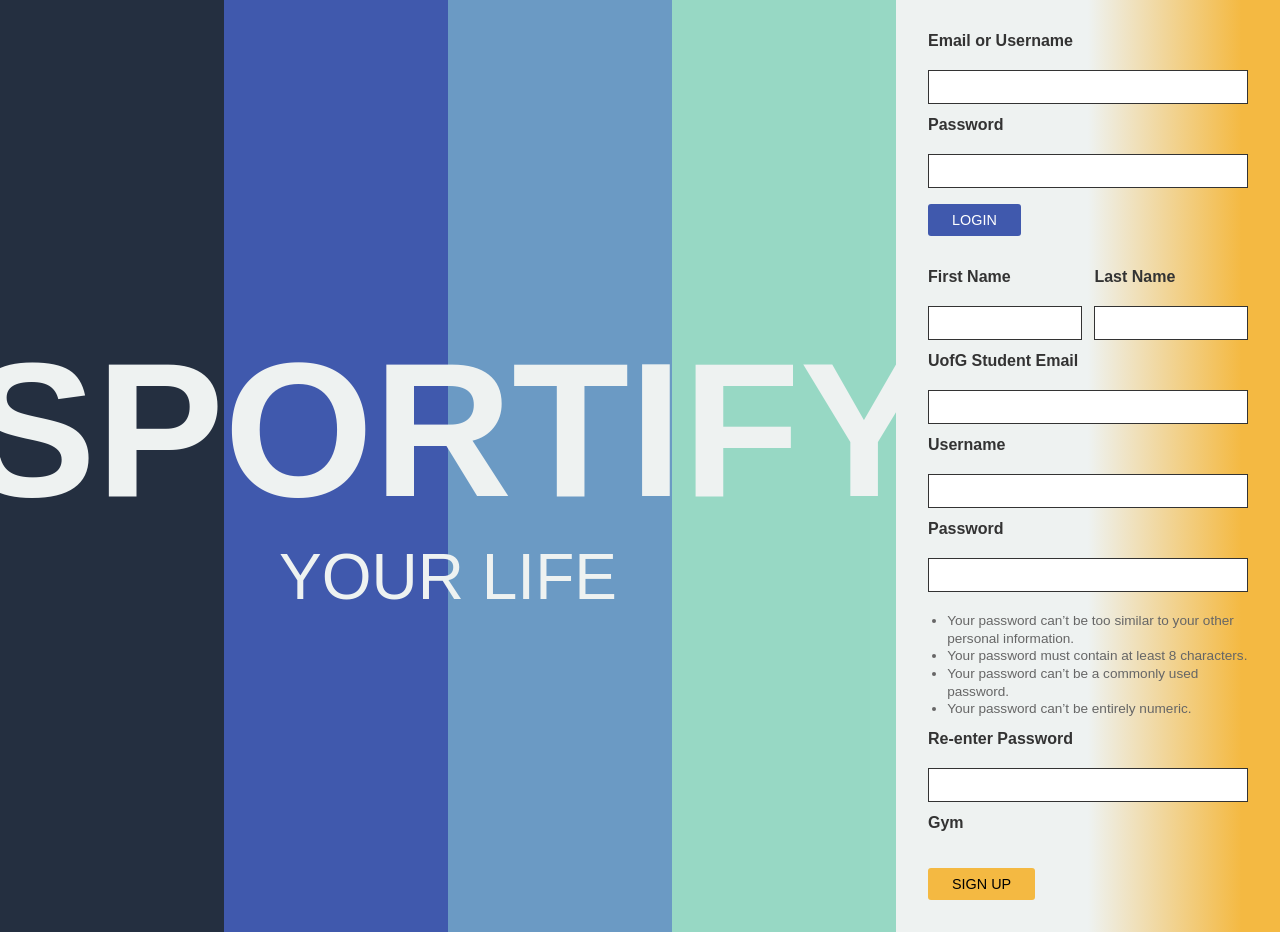
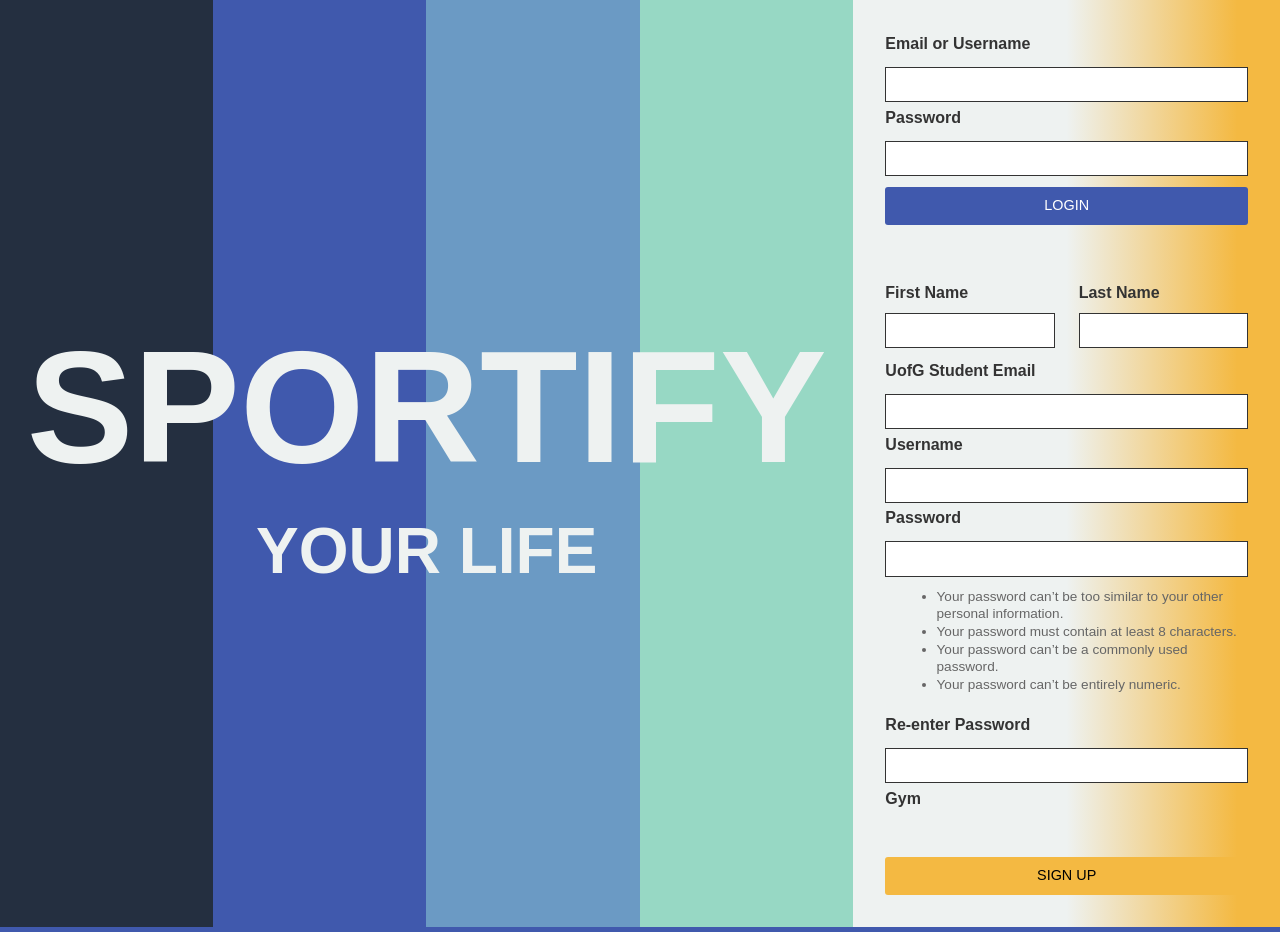
Before and after one commit to hannastj/sportify, a Django app: page /login/ in a window 1280 px wide. Run offline with Django 3.2, Linux system fonts and the light colour scheme.

Commit message:
Further login page fixes

```diff
--- a/static/css/login.css
+++ b/static/css/login.css
@@ -10,17 +10,9 @@
     color: #333;
   }
 
-/* CONTAINER: TWO SECTIONS */
-.container {
-    display: flex;
-    min-height: 100vh;
-}
-
-/* LEFT SECTION: MULTI-STRIPE BACKGROUND + TITLE */
+  /* LEFT SECTION: GRADIENT BACKGROUND & TITLE */
   .left-section {
-    /* HS: Replaced flex: 1; with a fixed percentage width */
-    width: 70%;
-    /* 4 vertical stripes - adjust colors as needed. */
+    /* Bootstrap grid sets width, so we remove width here */
     background: linear-gradient(
         to right,
         #242F40 0%,
@@ -32,88 +24,75 @@
         #97D8C4 75%,
         #97D8C4 100%
     );
-    display: flex;
-    flex-direction: column;
-    align-items: center;
-    justify-content: center;
+    min-height: 100vh;
+    padding: 3rem;
     text-align: center;
-    position: relative;
-    padding: 3rem;
   }
-
-/* BIG SPORTIFY TEXT */
   .left-section h1 {
-    font-size: 12rem;
+    font-size: 10rem;
+    font-weight: 750;
     color: #EEF2F1;
     margin-bottom: 0;
   }
-/* "YOUR LIFE" SUBTEXT */
   .left-section p.subtitle {
     font-size: 4rem;
     color: #EEF2F1;
-    font-weight:10;
+    font-weight: bold;
   }
 
-/* RIGHT SECTION */
+  /* RIGHT SECTION: GRADIENT BACKGROUND */
   .right-section {
-    /* Replaced flex: 1; with a fixed percentage width */
-    width: 30%;
+    /* Width is handled by Bootstrap's grid, so no fixed width here */
     background: linear-gradient(
       to left,
-            #F4B942 10%,  /* Start color at 0% */
-            #EEF2F1 50% /* End color at 100% */
+      #F4B942 10%,
+      #EEF2F1 50%
     );
-    display: flex;
-    flex-direction: column;
-    justify-content: center;
+    min-height: 100vh;
     padding: 2rem;
   }
-
-
 
   /* FORMS CONTAINER */
   .forms-container {
     display: flex;
     flex-direction: column;
-    gap: 2rem; /* space between login & signup forms */
-    max-width: 400px; /* limit for total width so forms are narrower */
+    gap: 2rem;
+    max-width: 400px;
   }
 
   /* EACH FORM BLOCK */
   .form-block {
     display: flex;
     flex-direction: column;
-    gap: 0.75rem;
+    gap: 0.2rem;
   }
-.form-block label {
-    font-size: 0.9rem;
-    font-weight: normal;
-    margin-bottom: 0.2rem;
-}
+
   .form-block input[type="text"],
   .form-block input[type="email"],
   .form-block input[type="password"],
-.form-block input[type="number"] {
+  .form-block input[type="number"],
+  .form-block select {
+      width: 100%;
+      height: 2.2rem;
+      box-sizing: border-box;
       padding: 0.5rem;
       font-size: 0.9rem;
-    border: 1px solid #333; /* black border from screenshot */
+      border: 1px solid #333;
       outline: none;
   }
-
-/* FORM HEADERS (SMALL TITLES ABOVE FIELDS) */
+  /* FORM HEADERS (FIELD TITLES) */
   .form-title {
     font-size: 1rem;
     font-weight: bold;
     margin-bottom: 0.5rem;
   }
 
-/* PASSWORD REQUIREMENT HELP TEXT*/
+  /* PASSWORD HELP TEXT */
   .help-text {
     font-size: 0.85rem;
     color: #666;
     margin-top: 0.5rem;
   }
-
   .help-text ul {
     margin-left: 1.2rem;
   }
@@ -131,48 +110,23 @@
     font-size: 0.9rem;
     border-radius: 3px;
     margin-top: 0.25rem;
-    align-self: flex-start; /* align button to left */
   }
   .btn:hover {
     background: #1f4c8b;
   }
   .signup-btn {
-    background: #F4B942; /* bright button for signup */
-    color: #000;         /* black text */
+    background: #F4B942;
+    color: #000;
     border: none;
     margin-top: 0.25rem;
   }
   .signup-btn:hover {
-    background: #F4B942;
+    background: #CF9D38;
   }
 
-/* SMALL FIELDS (NAME & AGE SIDE-BY-SIDE) */
-.small-fields {
-    display: flex;
-    justify-content: space-between;
-    width: 100%;
-}
-.small-fields .form-block {
-    width: 48%;
-}
-
-/* For the login error message */
+  /* LOGIN ERROR MESSAGE */
   .error-message {
     color: red;
     font-size: 0.9rem;
     margin-top: 0.5rem;
   }
-
-/* HS: MEDIA QUERY - adjust for smaller screens */
-@media (max-width: 768px) {
-    .left-section {
-        width: 50%;      /* Reduce left section width */
-        padding: 2rem;   /* Decrease padding */
-    }
-    .left-section h1 {
-        font-size: 5rem; /* Scale down the huge heading */
-    }
-    .right-section {
-        width: 50%;      /* Increase right section's width */
-    }
-}
--- a/templates/users_app/login.html
+++ b/templates/users_app/login.html
@@ -1,91 +1,79 @@
 {% load static %}
-
 <!DOCTYPE html>
 <html lang="en">
 <head>
   <meta charset="UTF-8">
   <meta name="viewport" content="width=device-width, initial-scale=1.0">
   <title>Sportify | Login / Sign Up</title>
+  <!-- Bootstrap CSS -->
+  <link href="https://cdn.jsdelivr.net/npm/bootstrap@5.0.0/dist/css/bootstrap.min.css" rel="stylesheet">
+  <!-- Custom CSS -->
   <link rel="stylesheet" href="{% static 'css/login.css' %}">
 </head>
 <body>
-<div class="container">
-    <!-- LEFT SECTION -->
-    <div class="left-section">
+  <!-- Use a full-width container -->
+  <div class="container-fluid min-vh-100 d-flex p-0">
+    <div class="row flex-grow-1 m-0">
+
+      <!-- LEFT SECTION: SPORTIFY DISPLAY -->
+      <div class="col-md-8 left-section d-flex flex-column align-items-center justify-content-center">
         <h1>SPORTIFY</h1>
         <p class="subtitle">YOUR LIFE</p>
       </div>
 
-    <!-- RIGHT SECTION -->
-    <div class="right-section">
+      <!-- RIGHT SECTION: LOGIN / SIGN UP FORMS -->
+      <div class="col-md-4 right-section d-flex flex-column justify-content-center">
         <div class="forms-container">
-
           <!-- LOGIN FORM -->
-            <form method="POST" class="form-block" style=>
+          <form method="POST" class="form-block mb-4">
             {% csrf_token %}
-                <!-- This hidden input tells your view you submitted the "login" form -->
             <input type="hidden" name="login" value="true">
-
             <div class="form-title">Email or Username</div>
             {{ login_form.username }}
-
             <div class="form-title">Password</div>
             {{ login_form.password }}
-
             {% if error_message %}
-                    <p style="color: red; margin-top: 0.5rem;">
-                        {{ error_message }}
-                    </p>
+              <p class="error-message mt-2">{{ error_message }}</p>
             {% endif %}
-
-                <button class="btn" type="submit">LOGIN</button>
+            <button class="btn btn-primary mt-2" type="submit">LOGIN</button>
           </form>
-
           <!-- REGISTER FORM -->
-            <form method="POST" class="form-block" style=>
+          <form method="POST" class="form-block">
             {% csrf_token %}
-                <!-- This hidden input tells your view you submitted the "register" form -->
             <input type="hidden" name="register" value="true">
-
-                <!-- Name side by side (we'll use first_name and last_name from the RegistrationForm) -->
-                <div class="small-fields">
-                    <div class="form-block">
+            <div class="row mb-2">
+                <div class="col-6">
                   <div class="form-title">First Name</div>
                   {{ register_form.first_name }}
                 </div>
-                    <div class="form-block">
+                <div class="col-6">
                   <div class="form-title">Last Name</div>
                   {{ register_form.last_name }}
                 </div>
               </div>
-
             <div class="form-title">UofG Student Email</div>
             {{ register_form.email }}
-
             <div class="form-title">Username</div>
             {{ register_form.username }}
-
             <div class="form-title">Password</div>
             {{ register_form.password1 }}
-
             {% if register_form.password1.help_text %}
               <div class="help-text">
                 {{ register_form.password1.help_text|safe }}
               </div>
             {% endif %}
-
             <div class="form-title">Re-enter Password</div>
             {{ register_form.password2 }}
-
-                <!-- Gym is a ModelMultipleChoiceField with Checkboxes in your form -->
             <div class="form-title">Gym</div>
             {{ register_form.gym }}
-
-                <button class="btn signup-btn" type="submit">SIGN UP</button>
+            <button class="btn btn-warning mt-3 signup-btn" type="submit">SIGN UP</button>
           </form>
-
         </div> <!-- .forms-container -->
       </div> <!-- .right-section -->
-</div> <!-- .container -->
+    </div> <!-- .row -->
+  </div> <!-- .container-fluid -->
+
+  <!-- Bootstrap JS Bundle -->
+  <script src="https://cdn.jsdelivr.net/npm/bootstrap@5.0.0/dist/js/bootstrap.bundle.min.js"></script>
 </body>
 </html>
```
Lines whose indentation alone changed are shown as unchanged.
